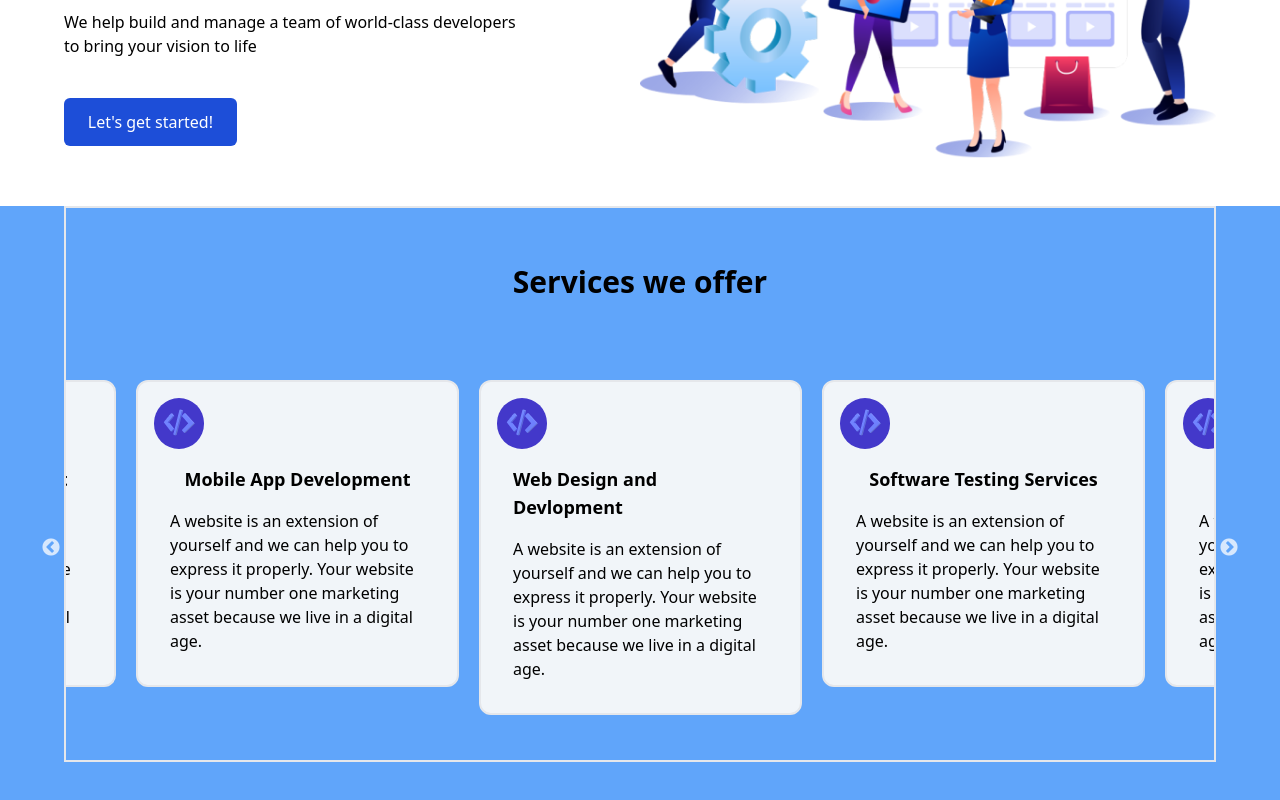
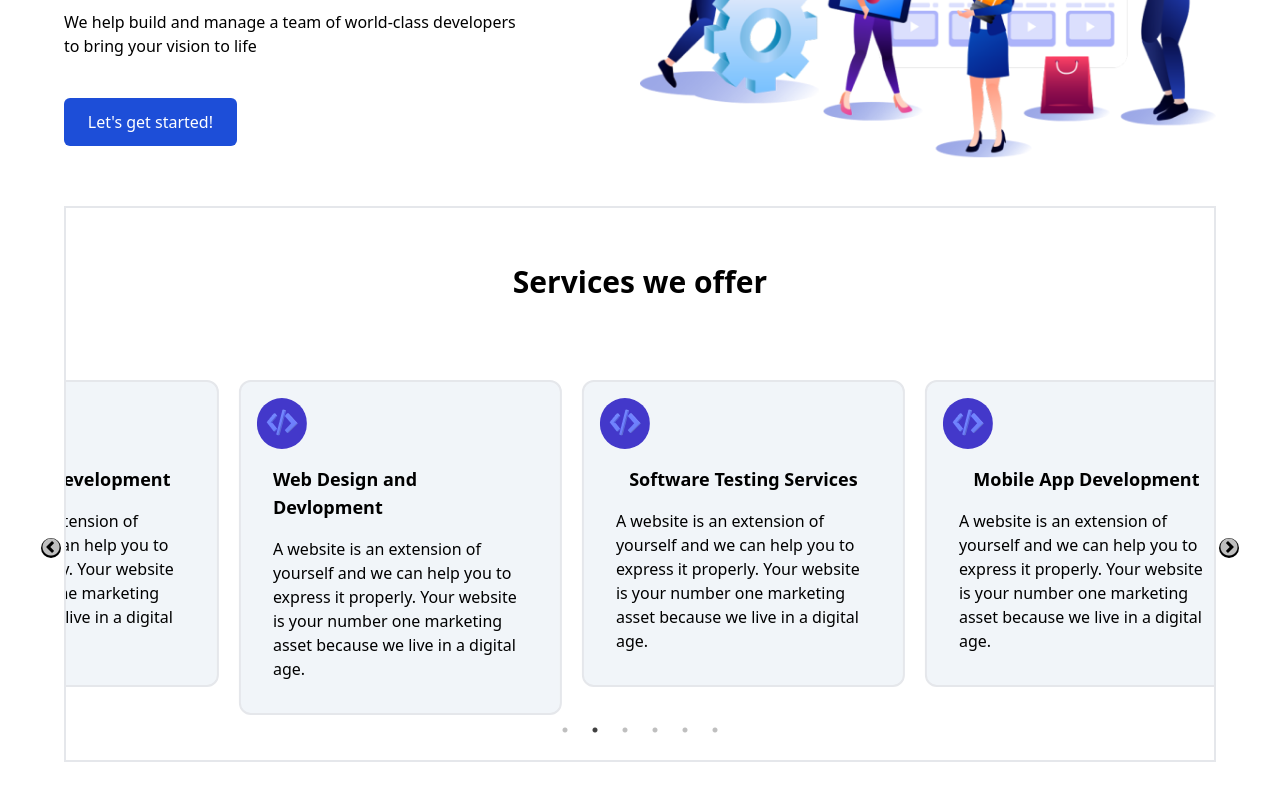
Before and after one commit to obuastella/the4coders, a React (Create React App) app in the folder front-end/: page / in a window 1280 px wide. Shown: the part 442-1242 px from the top of the page. Built offline with nearby package versions, Linux system fonts and the light colour scheme.

Commit message:
carousel

```diff
--- a/front-end/src/components/Card.jsx
+++ b/front-end/src/components/Card.jsx
@@ -5,14 +5,46 @@ import Slider from "react-slick";
 import "slick-carousel/slick/slick.css";
 import "slick-carousel/slick/slick-theme.css";
 export const Card = () => {
+  function SampleNextArrow(props) {
+    const { className, style, onClick } = props;
+    return (
+      <div
+        className={className}
+        style={{
+          ...style,
+          background: "black",
+          borderRadius: "20px",
+        }}
+        onClick={onClick}
+      />
+    );
+  }
+  function SamplePrevArrow(props) {
+    const { className, style, onClick } = props;
+    return (
+      <div
+        className={className}
+        style={{ ...style, background: "black", borderRadius: "20px" }}
+        onClick={onClick}
+      />
+    );
+  }
   const settings = {
     className: "center",
     centerMode: true,
     infinite: true,
     centerPadding: "60px",
     slidesToShow: 3,
-    speed: 500,
+    dots: true,
+    slidesToScroll: 1,
+    autoplay: true,
+    speed: 5000,
+    autoplaySpeed: 2000,
+    cssEase: "linear",
+    nextArrow: <SampleNextArrow />,
+    prevArrow: <SamplePrevArrow />,
   };
+
   return (
     <div className="m-auto">
       <div className="mt-20">
--- a/front-end/src/pages/Home.jsx
+++ b/front-end/src/pages/Home.jsx
@@ -26,7 +26,7 @@ function Home() {
       {/* End Hero Section */}
 
       {/* Services */}
-      <section className="services w-full h-5/6 bg-blue-400">
+      <section className="services w-full h-5/6 bgColor">
         <div className="w-[90%] h-5/6 mx-auto border-2 ">
           <h1 className="font-semibold text-3xl text-center my-14">
             Services we offer
```
